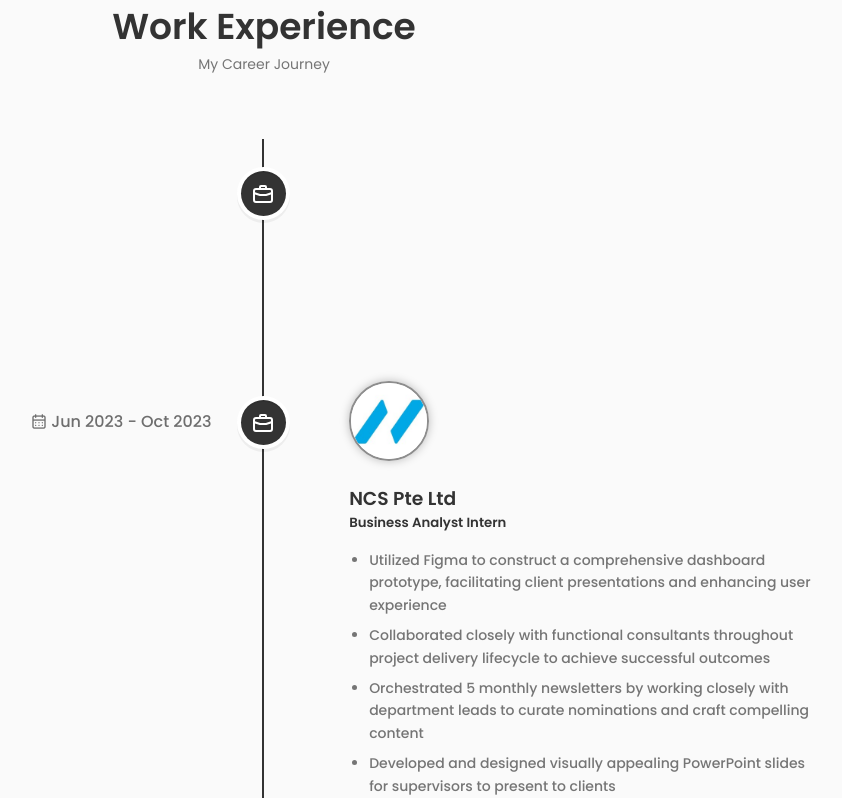
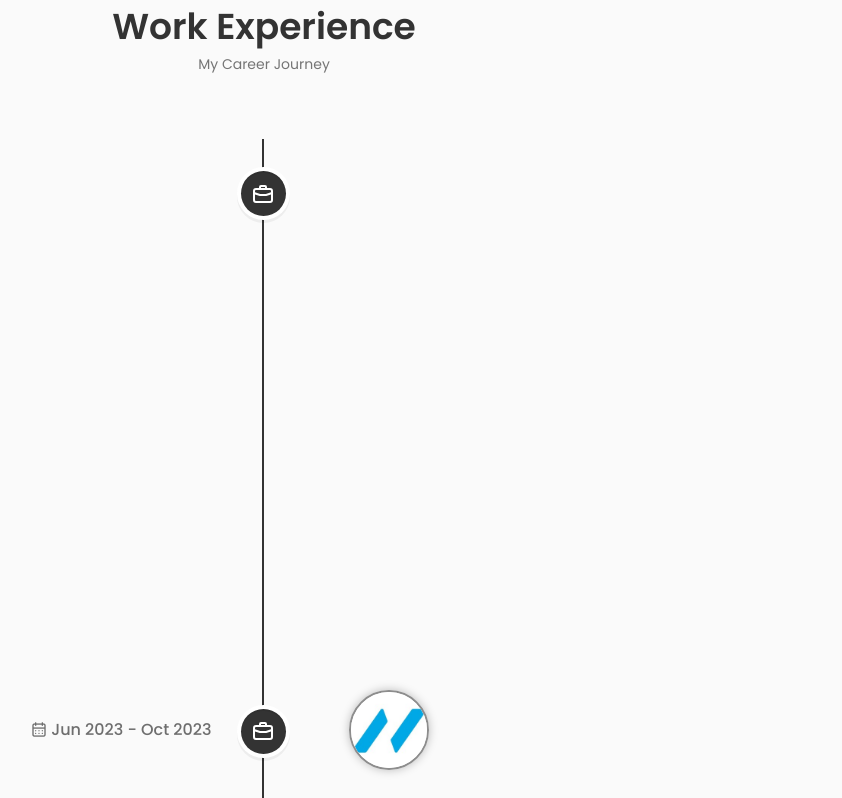
Before and after one commit to brendankhow/personal-portfolio-website, a React (Create React App) app: page / in a window 1280 px wide. Shown: the part 2820-3618 px from the top of the page, without its empty margins (376-1218 px from the left). Built offline with nearby package versions, Linux system fonts and the light colour scheme.

Commit message:
fix: updated resume, updated internship experience and changed profile.webp to a smaller dimension

```diff
--- a/src/components/experience/Timeline.js
+++ b/src/components/experience/Timeline.js
@@ -7,15 +7,16 @@
     {
         id: 1,
         logo: Image1,
-        company: "Zora Health",
+        company: "Zora Healthcare Pte Ltd",
         title: "Software Engineer Intern",
         description: [
-            // "Utilized Figma to construct a comprehensive dashboard prototype, facilitating client presentations and enhancing user experience",
-            // "Collaborated closely with functional consultants throughout project delivery lifecycle to achieve successful outcomes",
-            // "Orchestrated 5 monthly newsletters by working closely with department leads to curate nominations and craft compelling content",
-            // "Developed and designed visually appealing PowerPoint slides for supervisors to present to clients",
+            "Assisted in development of core business application for the Business-to-Business (B2B) channel of Zora Health",
+            "Built a scalable and secure mobile web application using NuxtJS, NodeJS & Express, FIrebase and Google Cloud Platform (GCP)",
+            "Configured and implemented authentication features for registration and login utilizing Firebase",
+            "Contributed to building a learning management system from scratch, including implementing data-fetching logic and structuring data",
+            "Facilitated integration of Shopify marketplace with application, enhancing user journey for a seamless platform experience",
         ],
-        date: "May 2024 - Present",
+        date: "May 2024 - Nov 2024",
     },
     {
         id: 2,
```
Also changed, not shown: 2 other files (tests, documents, lock files or other folders).
